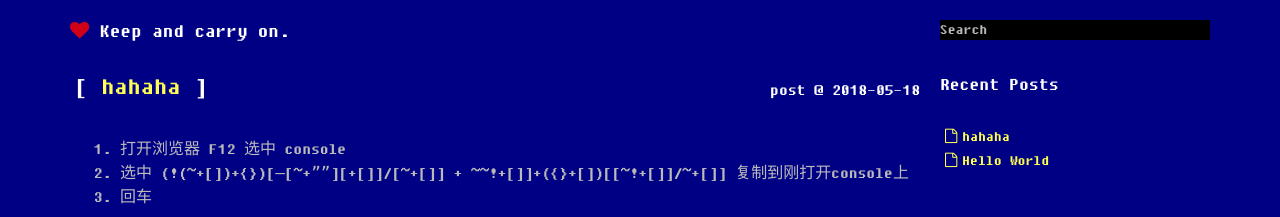
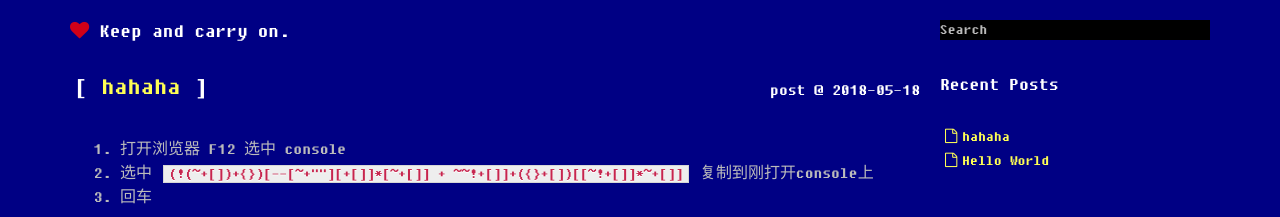
Before and after one commit to maybegg/maybegg.github.io, a plain HTML site: page index.html in a window 1280 px wide. Shown: the part 166-383 px from the top of the page. Drawn offline with Linux system fonts and the light colour scheme.

Commit message:
Site updated: 2018-05-18 10:48:36

```diff
--- a/index.html
+++ b/index.html
@@ -152,7 +152,7 @@ var _hmt = _hmt || [];
 
 		<ol>
 <li>打开浏览器 F12 选中 console</li>
-<li>选中 (!(~+[])+{})[–[~+””][+[]]<em>[~+[]] + ~~!+[]]+({}+[])[[~!+[]]</em>~+[]] 复制到刚打开console上</li>
+<li>选中 <code>(!(~+[])+{})[--[~+&quot;&quot;][+[]]*[~+[]] + ~~!+[]]+({}+[])[[~!+[]]*~+[]]</code> 复制到刚打开console上</li>
 <li>回车</li>
 </ol>
 
--- a/search.xml
+++ b/search.xml
@@ -6,7 +6,7 @@
       <title>hahaha</title>
       <link href="/2018/05/18/hahaha/"/>
       <url>/2018/05/18/hahaha/</url>
-      <content type="html"><![CDATA[<ol><li>打开浏览器 F12 选中 console</li><li>选中 (!(~+[])+{})[–[~+””][+[]]<em>[~+[]] + ~~!+[]]+({}+[])[[~!+[]]</em>~+[]] 复制到刚打开console上</li><li>回车</li></ol>]]></content>
+      <content type="html"><![CDATA[<ol><li>打开浏览器 F12 选中 console</li><li>选中 <code>(!(~+[])+{})[--[~+&quot;&quot;][+[]]*[~+[]] + ~~!+[]]+({}+[])[[~!+[]]*~+[]]</code> 复制到刚打开console上</li><li>回车</li></ol>]]></content>
 
 
     </entry>
```
Also changed, not shown: 2018/05/18/hahaha/index.html (+2 -2 lines).
